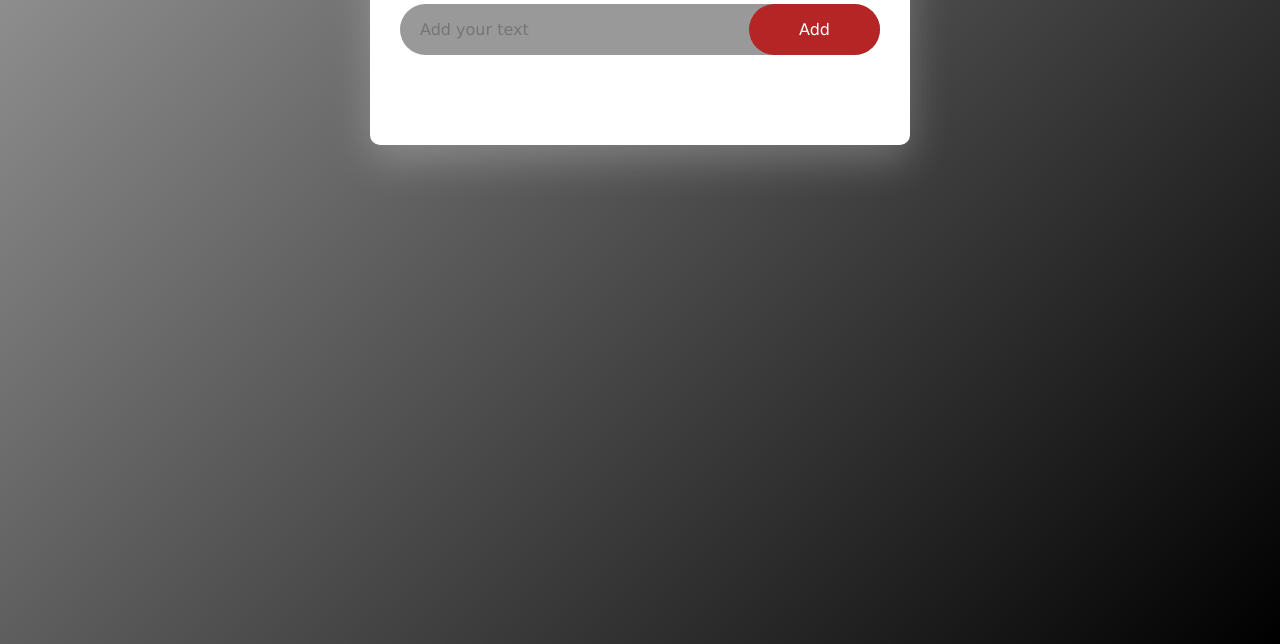
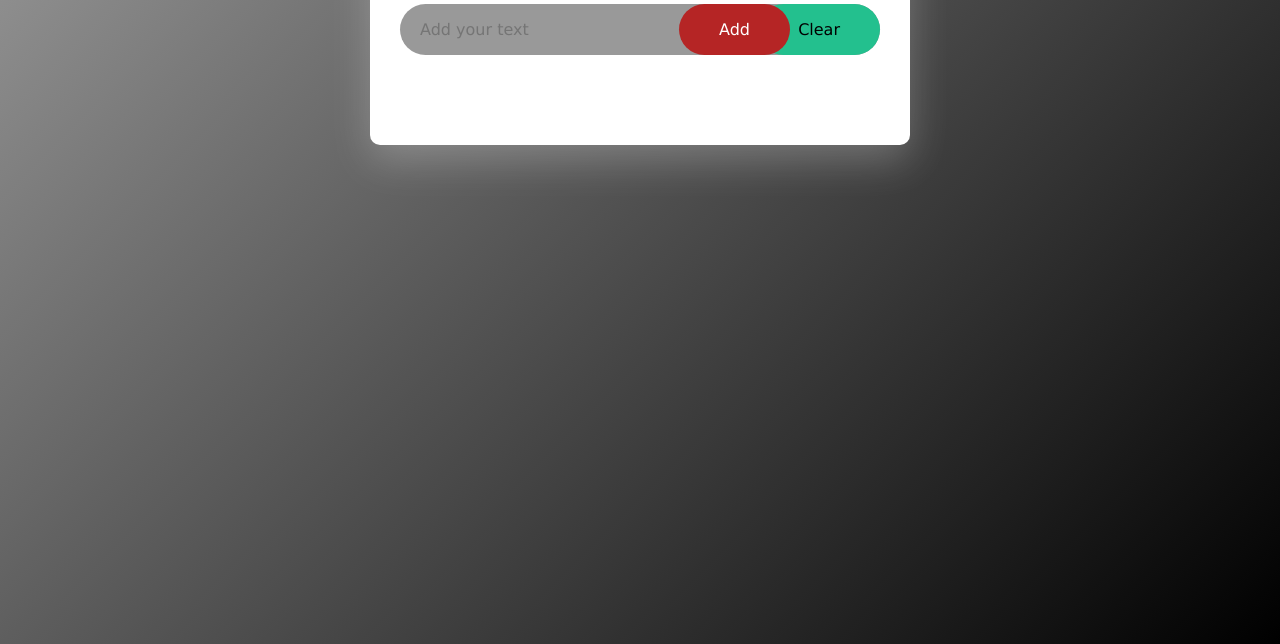
Before and after one commit to San1577/To-do-list-App, a plain HTML site: page index.html in a window 1280 px wide. Shown: the part 156-800 px from the top of the page. Drawn offline with Linux system fonts and the light colour scheme.

Commit message:
Add clear button and clear function

```diff
--- a/index.html
+++ b/index.html
@@ -14,7 +14,8 @@
                 <h2>To-do List <img src="./assets/todo-icon.png" alt="todo icon"></h2>
                 <div class="row">
                     <input type="text" id="input-box" placeholder="Add your text" autocomplete="off">
-                    <button>Add</button>
+                    <button class="btnAdd">Add</button>
+                    <button class="btnClear">Clear</button>
                 </div>
                 <ul id="list-container">
                     <!-- <li class="checked">Task 1</li>
--- a/script.js
+++ b/script.js
@@ -26,6 +26,17 @@ listContainer.addEventListener('click', function(e) {
     }
 }, false);
 
+function clearTask() {
+    listContainer.innerHTML = '';
+    saveData();
+}
+
+inputBox.addEventListener('keydown', (event) => {
+    if (event.key === "Enter") {
+        addTask();
+    }
+})
+
 function saveData() {
     localStorage.setItem("data", listContainer.innerHTML);
 }
@@ -34,6 +45,7 @@ function showTask() {
     listContainer.innerHTML = localStorage.getItem("data");
 }
 
-document.querySelector('.row button').addEventListener('click', addTask);
+document.querySelector('.btnAdd').addEventListener('click', addTask);
+document.querySelector('.btnClear').addEventListener('click', clearTask);
 
 showTask();
--- a/style.css
+++ b/style.css
@@ -35,27 +35,42 @@
     background-color: #999;
     border-radius: 40px;
     margin-bottom: 20px;
+    position: relative;
 }
 .row input {
-    flex: 1;
+    width: 100%;
     border: none;
     outline: none;
     background: transparent;
     padding: 10px 0 10px 20px;
     font-size: 1em;
 }
-.row button {
+.btnAdd {
     border: none;
     outline: none;
     background-color: #b52525;
-    padding: 16px 50px;
+    padding: 16px 40px;
     border-radius: 40px;
     color: #fff;
     font-size: 1em;
     cursor: pointer;
+    position: absolute;
+    right: 90px;
 }
-.row button:hover {
+.btnClear {
+    border: none;
+    outline: none;
+    background-color: #23c08e;
+    padding: 16px 40px;
+    border-radius: 40px;
+    font-size: 1em;
+    cursor: pointer;
+}
+.btnAdd:hover {
     background-color: #841a1a;
+}
+.btnClear:hover {
+    background-color: #198c67;
 }
 ul li{
     list-style: none;
```
